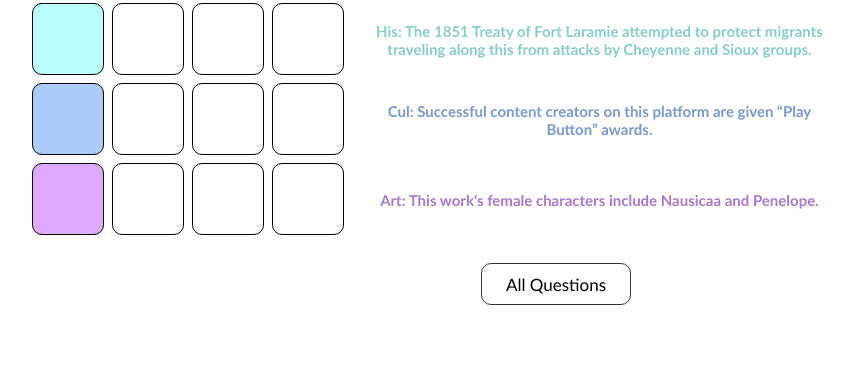
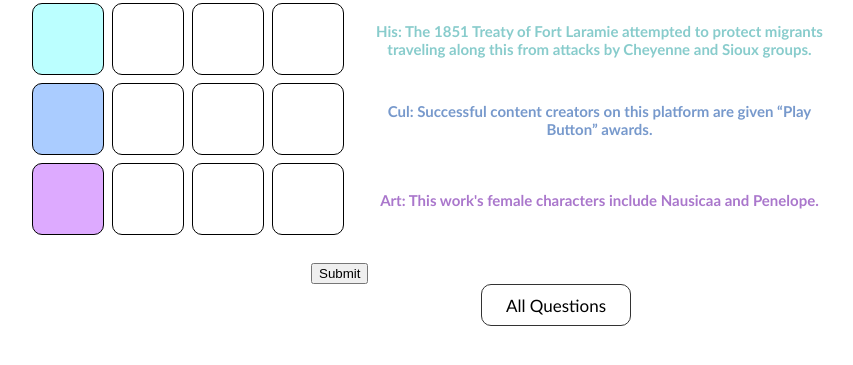
Before and after one commit to Gabe-Antell-Proulx/Gabe-Antell-Proulx.github.io, a plain HTML site: page game.html in a window 1280 px wide. Shown: the part 267-632 px from the top of the page, without its empty margins (329-1182 px from the left). Drawn offline with Linux system fonts and the light colour scheme.

Commit message:
Update game.html

```diff
--- a/game.html
+++ b/game.html
@@ -61,8 +61,9 @@
 
     </div>
     <div class='bottomButtons' id='bottomButtons'>
-    <button id='resultsbutton' class='resultsbutton' style='left:0px;' onclick="popup()">Results</button>
-    <button id='questionsbutton' class='resultsbutton' style='visibility:visible; font-size:17px; left:170px;' onclick="popupQuestions()">All Questions</button>
+      <button id='resultsbutton' class='resultsbutton' style='left:0px;' onclick="popup()">Results</button>
+      <button id='submitButton' class='resultsButton' style='left:0px; visibility:visible;'>Submit</button>
+      <button id='questionsbutton' class='resultsbutton' style='visibility:visible; font-size:17px; left:170px;' onclick="popupQuestions()">All Questions</button>
     </div>
 
     <div id='endpage' class='end'>
```
